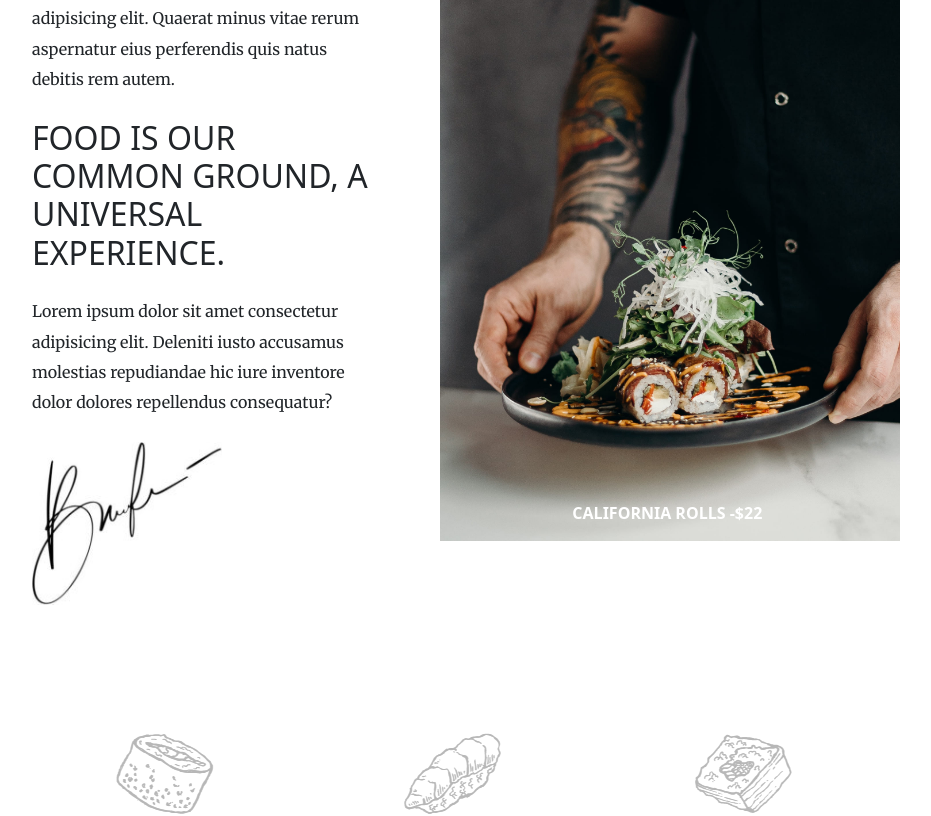
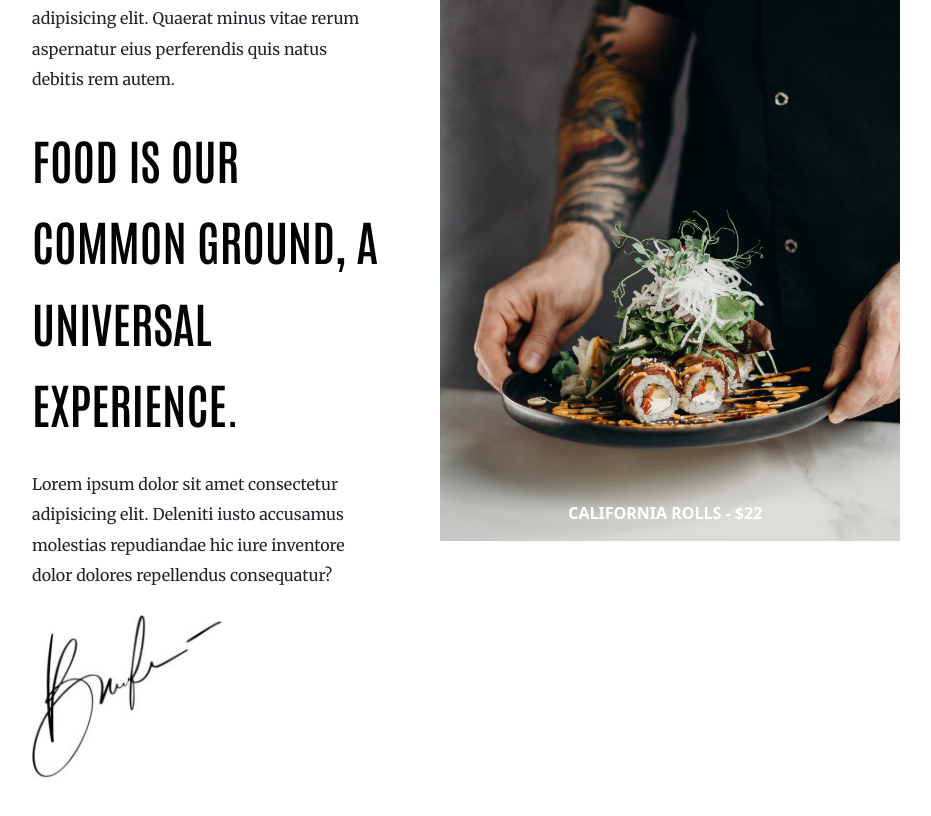
Before and after one commit to Danielateresa/proj-html-vuejs, a Vue app: page / in a window 1280 px wide. Shown: the part 1069-1885 px from the top of the page, without its empty margins (174-1105 px from the left). Built offline with nearby package versions, Linux system fonts and the light colour scheme; a web font is replaced by a local one.

Commit message:
Changed some style

```diff
--- a/src/assets/scss/style.scss
+++ b/src/assets/scss/style.scss
@@ -20,6 +20,19 @@ h1 {
     line-height: 1.7;
 }
 
+h2 {
+    font-family: 'Antonio', sans-serif;
+    color: $dark;
+    font-size: 48px;
+    line-height: 1.7;
+}
+
+h5 {
+    font-family: 'Antonio', sans-serif;
+    color: $dark;
+    font-size: 22px;
+}
+
 button,
 .slogan {
     font-family: 'Roboto', sans-serif;
--- a/src/components/sections/OurFood.vue
+++ b/src/components/sections/OurFood.vue
@@ -23,22 +23,17 @@ export default {
                 <div class="col-5 pt-5 d-flex flex-column justify-content-between">
 
 
-                    <p class="py-2">Lorem ipsum dolor sit amet consectetur adipisicing elit. Quaerat
-                        minus vitae rerum
-                        aspernatur
-                        eius perferendis quis natus debitis rem autem.</p>
-                    <h2 class="text-uppercase pb-2">food is our common ground, a universal experience.</h2>
-                    <p class="py-2">Lorem ipsum dolor sit amet consectetur adipisicing elit. Deleniti iusto accusamus
-                        molestias
-                        repudiandae hic iure inventore dolor dolores repellendus consequatur?</p>
-                    <img src="../../assets/img/signature-200x172.jpg" alt="signature">
+                    <p class="py-2">{{ store.ourFood.firstPharag }}</p>
+                    <h2 class="text-uppercase pb-2">{{ store.ourFood.title }}</h2>
+                    <p class="py-2">{{ store.ourFood.secondPharag }}</p>
+                    <img :src="`../../src/assets/img/${store.ourFood.signature}`" alt="signature">
                 </div>
                 <!-- /.col-5 -->
 
                 <div class="col-7 ps-5 h-100 text-end">
                     <div class="img_box position-relative">
-                        <img src="../../assets/img/info22x.jpg" alt="sushi plate">
-                        <span class="text-uppercase fs-6 fw-bold">california rolls -$22</span>
+                        <img :src="`../../src/assets/img/${store.ourFood.img}`" alt="sushi plate">
+                        <span class="text-uppercase fs-6 fw-bold">{{ store.ourFood.plateDescription }}</span>
 
                     </div>
 
@@ -51,7 +46,7 @@ export default {
 
                 <div class="col text-center" v-for="item in store.sectionFood">
 
-                    <img :src="`../../../src/assets/img${item.img}`" alt="">
+                    <img :src="`../../../src/assets/img/${item.img}`" alt="">
                     <h5 class="text-uppercase mt-4">{{ item.title }}</h5>
                     <div class="line mt-4"></div>
                     <p class="mt-4">{{ item.text }}</p>
--- a/src/store.js
+++ b/src/store.js
@@ -12,19 +12,19 @@ export const store = reactive({
         'Cart'],
 
     sectionFood: [{
-        img: '/sushi-1.png',
+        img: 'sushi-1.png',
         title: 'the best table in town',
         buttonText: 'explore the menu',
         text: 'Lorem ipsum dolor sit, amet consectetur adipisicing elit. Corporis vero odit illo labore est nam architecto velit ducimus autem tenetur.'
     },
     {
-        img: '/sushi-2.png',
+        img: 'sushi-2.png',
         title: 'perfect for groups',
         buttonText: 'make a reservation',
         text: 'Lorem ipsum dolor sit, amet consectetur adipisicing elit. Corporis vero odit illo labore est nam architecto velit ducimus autem tenetur.'
     },
     {
-        img: '/sushi-3.png',
+        img: 'sushi-3.png',
         title: 'fresh produce everyday',
         buttonText: 'learn more about us',
         text: 'Lorem ipsum dolor sit, amet consectetur adipisicing elit. Corporis vero odit illo labore est nam architecto velit ducimus autem tenetur.'
@@ -33,31 +33,31 @@ export const store = reactive({
     critics: [{
         name: 'mary maxey',
         magazine: 'the guardian',
-        img: '/info52x.jpg',
+        img: 'info52x.jpg',
         buttonText: 'read full article',
         text: 'Lorem ipsum dolor sit, amet consectetur adipisicing elit. Corporis vero odit illo labore est nam architecto velit ducimus autem tenetur.'
     },
     {
         name: 'patrick monroe',
         magazine: 'globe and mail',
-        img: '/info12x.jpg',
+        img: 'info12x.jpg',
         buttonText: 'read full article',
         text: 'Lorem ipsum dolor sit, amet consectetur adipisicing elit. Corporis vero odit illo labore est nam architecto velit ducimus autem tenetur.'
     }],
 
     news: [{
         title: 'the best coffe in town',
-        img: '/blog92x-600x687.jpg',
+        img: 'blog92x-600x687.jpg',
         text: 'By admin | Juanuary 7th, 2020 | Categories: News'
     },
     {
         title: 'discover our new menu',
-        img: '/blog72x-600x687.jpg',
+        img: 'blog72x-600x687.jpg',
         text: 'By admin | Juanuary 7th, 2020 | Categories: News'
     },
     {
         title: 'we now accept square!',
-        img: '/blog82x-600x687.jpg',
+        img: 'blog82x-600x687.jpg',
         text: 'By admin | Juanuary 7th, 2020 | Categories: News'
     },
     ],
@@ -67,6 +67,15 @@ export const store = reactive({
         title: 'the best table in town',
         text: 'Lorem ipsum dolor sit amet consectetur adipisicing elit. Nemo labore officia suscipit quia cumque.',
         buttonText: 'explore the menu',
+    },
+
+    ourFood: {
+        firstPharag: 'Lorem ipsum dolor sit amet consectetur adipisicing elit. Quaerat minus vitae rerum aspernatur eius perferendis quis natus debitis rem autem.',
+        title: 'food is our common ground, a universal experience.',
+        secondPharag: 'Lorem ipsum dolor sit amet consectetur adipisicing elit. Deleniti iusto accusamus molestias repudiandae hic iure inventore dolor dolores repellendus consequatur?',
+        signature: 'signature-200x172.jpg',
+        img: 'info22x.jpg',
+        plateDescription: 'california rolls - $22',
     },
 
     infoTakeout: {
```
